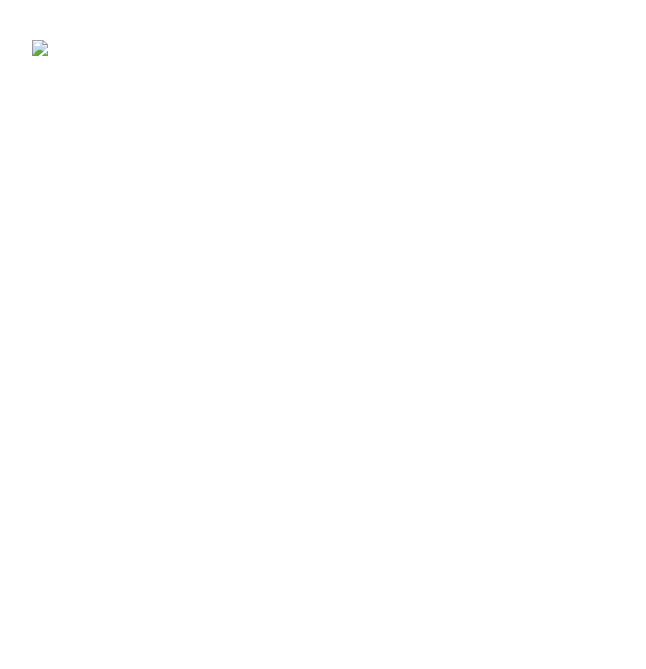
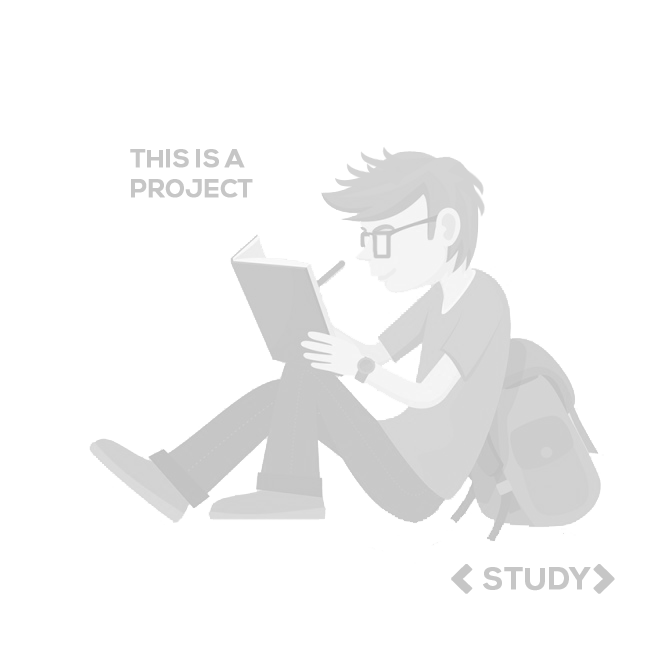
Before and after one commit to JhonyWalker-pixel/pepsi-website, a plain HTML site: page direction.html in a window 1280 px wide. Shown: the whole page, without its empty margins (368-1014 px from the left). Drawn offline with Linux system fonts and the light colour scheme; the site is published under a folder, as on GitHub Pages, so addresses that start at the root find nothing.

Commit message:
Update direction.html

```diff
--- a/direction.html
+++ b/direction.html
@@ -9,7 +9,7 @@
 </head>
 <body>
     <div class="study">
-        <img src="/imagens/study.png" class="Study">
+        <img src="./imagens/study.png" class="Study">
     </div>
 </body>
 </html>
```
